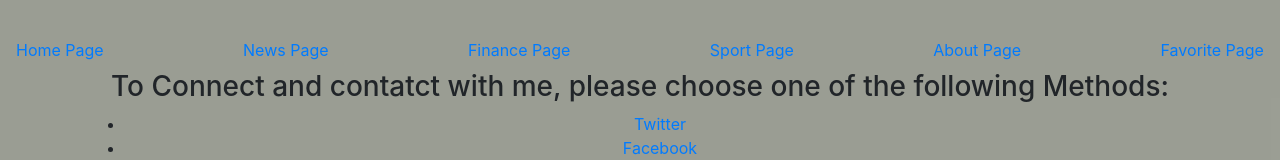
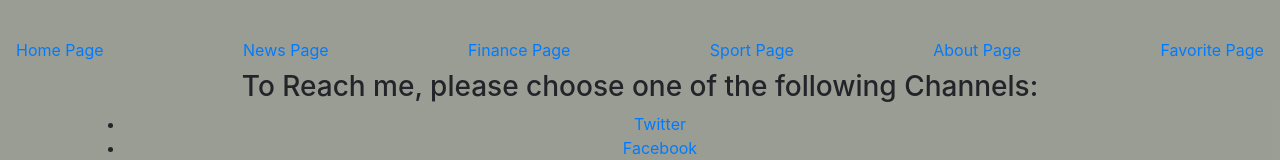
Before and after one commit to oalru/Explorer, a React (Create React App) app: page /About in a window 1280 px wide. Shown: the part 411-571 px from the top of the page. Built offline with nearby package versions, Linux system fonts and the light colour scheme; no server answers.

Commit message:
Styling V2.0

```diff
--- a/package.json
+++ b/package.json
@@ -5,6 +5,7 @@
   "dependencies": {
     "axios": "^0.19.0",
     "bootstrap": "^4.3.1",
+    "gh-pages": "^2.1.1",
     "react": "^16.11.0",
     "react-bootstrap": "^1.0.0-beta.14",
     "react-dom": "^16.11.0",
--- a/src/Pages/About.js
+++ b/src/Pages/About.js
@@ -4,7 +4,7 @@ import {Container} from 'react-bootstrap'
 const About = (props) => {
     return(
         <Container>
-            <h3>To Connect and contatct with me, please choose one of the following Methods:</h3>
+            <h3>To Reach me, please choose one of the following Channels:</h3>
             <ul>
                 <li><a href="https://www.twitter.com">Twitter</a></li>
                 <li><a href="https://www.facebook.com">Facebook</a></li>
--- a/src/Pages/Errors.js
+++ b/src/Pages/Errors.js
@@ -3,7 +3,7 @@ import { Link } from 'react-router-dom';
 
 const Errors = (props) => {
     return(
-        <div class="alert alert-warning">
+        <div className="alert alert-warning">
         Getting Lost ?
         <br></br>
         <Link to='/'>Return To The Home Page</Link>
--- a/src/Pages/Favorite.js
+++ b/src/Pages/Favorite.js
@@ -17,10 +17,8 @@ class Favorite extends Component {
               </Card.Text>
               <Button href={art.url} variant="primary">Read More</Button>
               <Button onClick={()=> this.props.removeOne(art)} variant="danger">Remove</Button>
-
             </Card.Body>
           </Card>
-
           </Container>
         })
 
--- a/src/Pages/Finance.js
+++ b/src/Pages/Finance.js
@@ -30,7 +30,7 @@ class Finance extends Component {
                 <Card.Body>
                   <Card.Title key={i}>{news.title}</Card.Title>
                   <Card.Text key={i}>{news.text}</Card.Text>
-                  <Button onClick={news.news_url} variant="primary">Read More</Button>
+                  <Button href={news.news_url} variant="primary">Read More</Button>
                 </Card.Body>
               </Card>
               </Container>
```
Also changed, not shown: src/Pages/Components/Footer.js (deleted), src/Pages/Components/Header.js (deleted), 1 other file (tests, documents, lock files or other folders).
